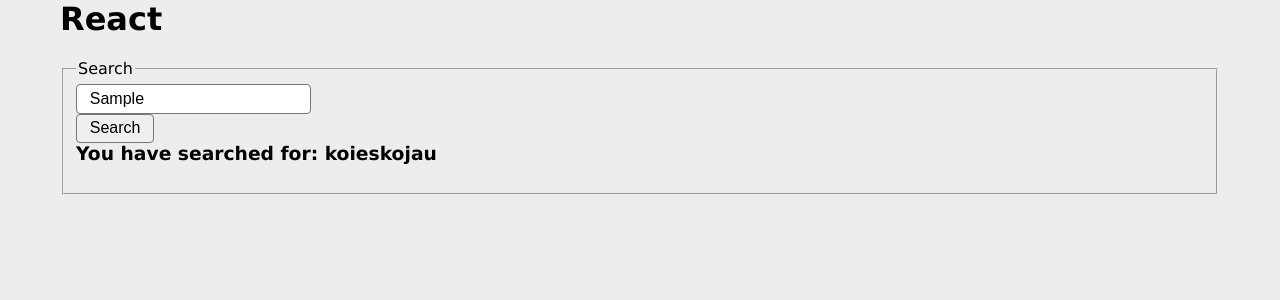
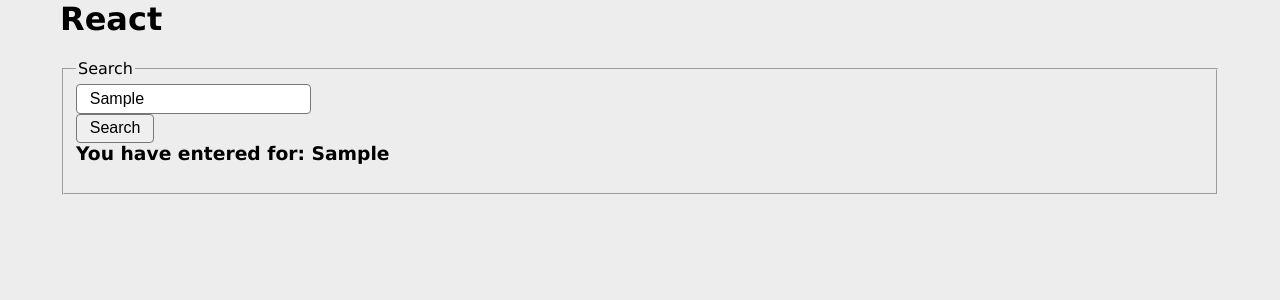
Before and after one commit to MariusCodeAcademy/feu2-06_r_useEffect_input_forms, a React (Vite) app: page / in a window 1280 px wide. Both pictures are taken after typing "Sample" into the empty fields and a click on the button "Search". Shown: the top 300 px of the page. Built offline with nearby package versions, Linux system fonts and the light colour scheme.

Commit message:
isSearchValueEmpty

```diff
--- a/src/components/Search.jsx
+++ b/src/components/Search.jsx
@@ -4,7 +4,11 @@
   const [searchValue, setSearchValue] = useState('');
 
   // padaryti kad veiktu isSearchValueEmpty
-  const isSearchValueEmpty = true;
+  const isSearchValueEmpty = searchValue === '' ? true : false;
+  // kiti varijantai tam paciam tikslui
+  // const isSearchValueEmpty = searchValue.length === 0 ? true : false;
+  // const isSearchValueEmpty = searchValue.length ? false : true;
+  // const isSearchValueEmpty = !searchValue.length;
 
   function inputHandler(event) {
     // console.log('event ===', event);
@@ -30,7 +34,7 @@
       <button>Search</button>
       {/* rodyti priklausomai nuo isSearchValueEmpty */}
       {/* ideti ko buvo ieskoma i koieskojau */}
-      <h3>You have searched for: koieskojau</h3>
+      {!isSearchValueEmpty && <h3>You have entered for: {searchValue}</h3>}
     </fieldset>
   );
 }
```
